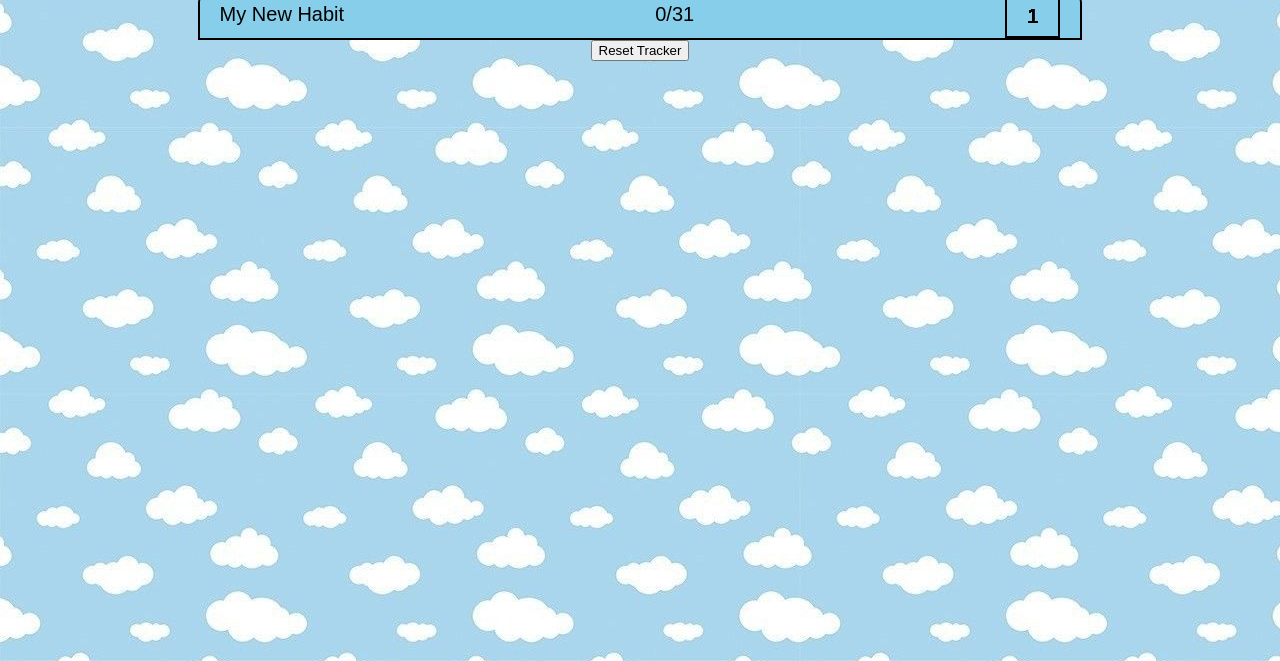
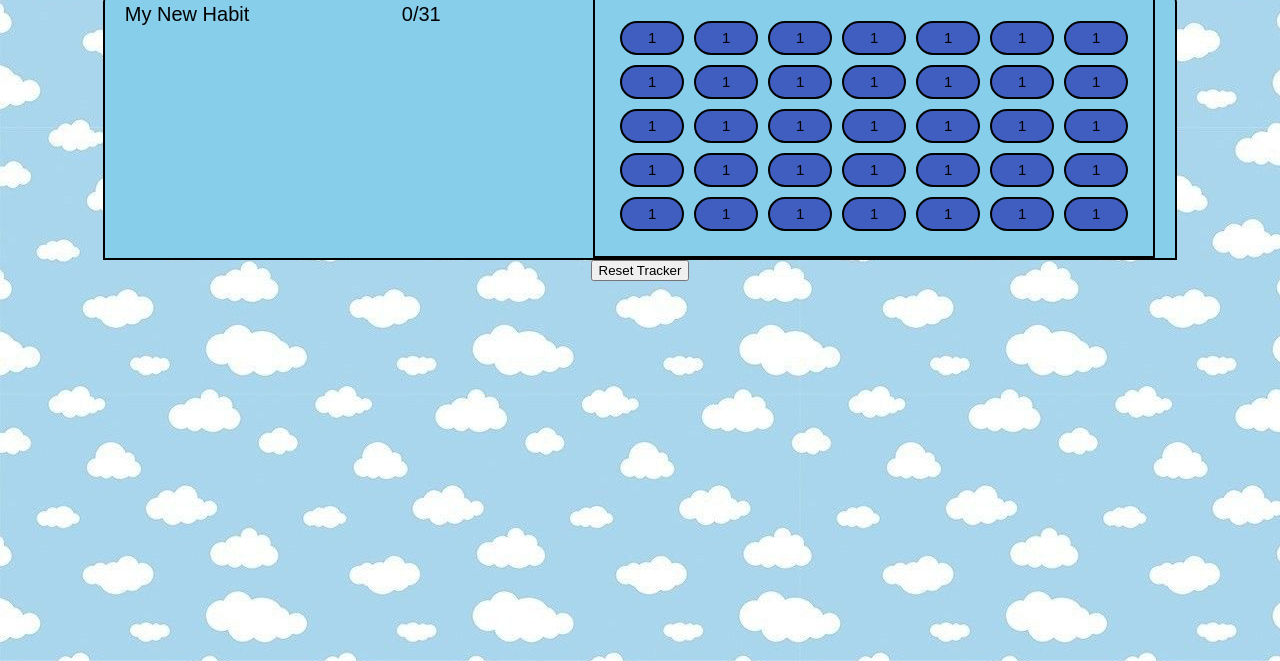
Before and after one commit to lorddrago12/Habit-Tracker, a plain HTML site: page Index.html in a window 1280 px wide. Shown: the part 139-800 px from the top of the page. Drawn offline with Linux system fonts and the light colour scheme; files whose address does not match are found by name; a web font is replaced by a local one.

Commit message:
Refactor CSS for calendar layout and styles

```diff
--- a/style.css
+++ b/style.css
@@ -28,9 +28,8 @@ body {
     border-radius: 20px 20px 40px 40px;
     margin: auto;
     text-align: center;
-    width: 70%;
+    width: 85%;
 }
-
 
 #calendar-heading {
     display: flex;
@@ -47,3 +46,18 @@ body {
     padding: 20px;
     border: 2px solid black;
 }
+
+.calendar-content .days {
+    display: flex;
+}
+
+.days .day {
+    width: 30px;
+    margin: 5px;
+    padding: 15px;
+    font-size: 15px;
+    text-align: center;
+    border-radius: 20px;
+    border: 2px solid black;
+    background-color: rgb(64, 94, 192);
+}
```
